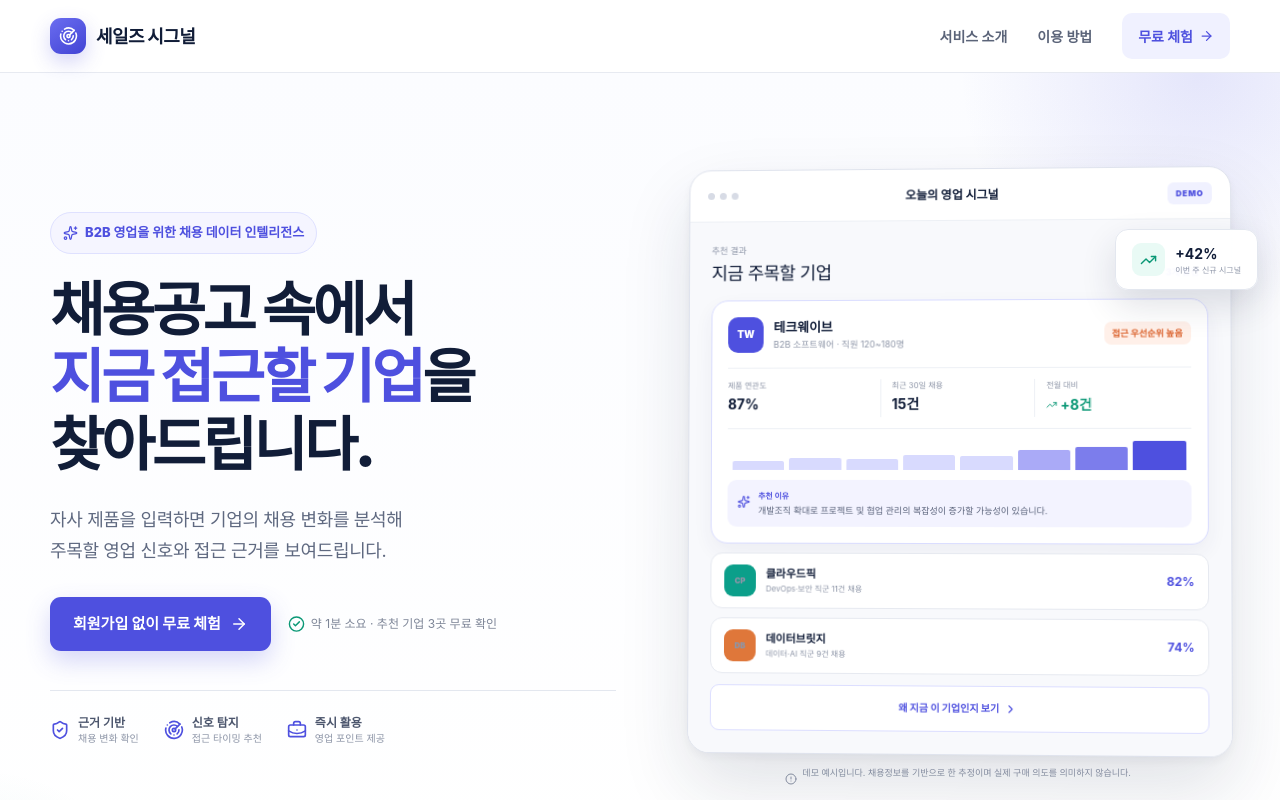
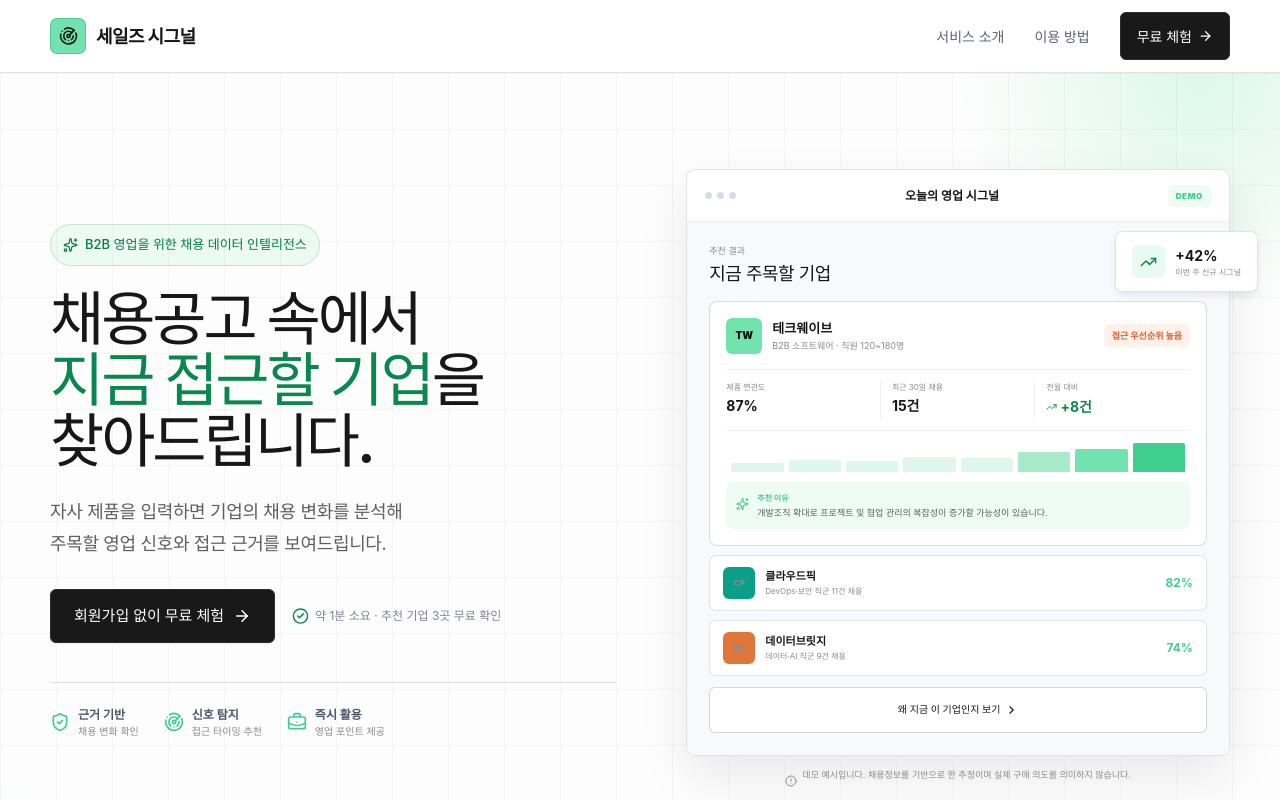
Before and after one commit to AL07-2026/AL07TEAM02, a React (Vite) app: page / in a window 1280 px wide. Shown: the top 800 px of the page. Built offline with nearby package versions, Linux system fonts and the light colour scheme.

Commit message:
Refine landing page with technical SaaS styling

```diff
--- a/src/styles/globals.css
+++ b/src/styles/globals.css
@@ -2,15 +2,15 @@
 
 :root {
   color-scheme: light;
-  --ink: #111d38;
-  --body: #5f6980;
-  --muted: #8d95a7;
-  --line: #e3e7ef;
-  --soft: #f6f8fc;
-  --indigo: #4e50df;
-  --indigo-dark: #3739c5;
-  --indigo-soft: #f0f1ff;
-  --green: #0b9876;
+  --ink: #171717;
+  --body: #5f5f5f;
+  --muted: #8b8b8b;
+  --line: rgba(23, 23, 23, 0.12);
+  --soft: #f8f9f8;
+  --indigo: #3ecf8e;
+  --indigo-dark: #2db67b;
+  --indigo-soft: #effcf6;
+  --green: #0a874f;
   --orange: #dc642f;
 }
 
@@ -47,7 +47,7 @@ button {
 }
 a:focus-visible,
 button:focus-visible {
-  outline: 3px solid rgba(78, 80, 223, 0.3);
+  outline: 2px solid rgba(62, 207, 142, 0.48);
   outline-offset: 3px;
 }
 .container {
@@ -59,9 +59,9 @@ button:focus-visible {
   position: sticky;
   top: 0;
   z-index: 30;
-  border-bottom: 1px solid rgba(227, 231, 239, 0.85);
-  background: rgba(255, 255, 255, 0.9);
-  backdrop-filter: blur(16px);
+  border-bottom: 1px solid var(--line);
+  background: rgba(255, 255, 255, 0.94);
+  backdrop-filter: blur(12px);
 }
 .header-inner {
   height: 72px;
@@ -76,7 +76,7 @@ button:focus-visible {
   color: var(--ink);
   text-decoration: none;
   font-size: 18px;
-  font-weight: 850;
+  font-weight: 650;
   letter-spacing: -0.6px;
 }
 .brand-symbol {
@@ -84,10 +84,11 @@ button:focus-visible {
   height: 36px;
   display: grid;
   place-items: center;
-  color: #fff;
-  border-radius: 11px;
-  background: linear-gradient(145deg, #6b6df0, #4143d4);
-  box-shadow: 0 8px 20px rgba(78, 80, 223, 0.24);
+  color: #171717;
+  border: 1px solid rgba(10, 135, 79, 0.28);
+  border-radius: 7px;
+  background: #72e3ad;
+  box-shadow: none;
 }
 .brand-symbol svg {
   width: 19px;
@@ -101,7 +102,7 @@ button:focus-visible {
   color: #5b6479;
   text-decoration: none;
   font-size: 14px;
-  font-weight: 700;
+  font-weight: 500;
 }
 .site-nav > a:hover {
   color: var(--indigo);
@@ -111,9 +112,11 @@ button:focus-visible {
   align-items: center;
   gap: 6px;
   padding: 11px 16px;
-  color: var(--indigo);
-  border-radius: 10px;
-  background: var(--indigo-soft);
+  color: #111;
+  border: 1px solid #2d2d2d;
+  border-radius: 6px;
+  background: #191919;
+  color: #fff;
 }
 .header-cta svg {
   width: 15px;
@@ -128,8 +131,12 @@ button:focus-visible {
 .hero {
   position: relative;
   overflow: hidden;
-  padding: 94px 0 100px;
-  background: linear-gradient(180deg, #fbfcff, #fff);
+  padding: 96px 0 104px;
+  background-color: #fcfdfc;
+  background-image:
+    linear-gradient(rgba(23, 23, 23, 0.035) 1px, transparent 1px),
+    linear-gradient(90deg, rgba(23, 23, 23, 0.035) 1px, transparent 1px);
+  background-size: 56px 56px;
 }
 .hero-decoration {
   position: absolute;
@@ -141,14 +148,14 @@ button:focus-visible {
   height: 500px;
   top: -250px;
   right: -170px;
-  background: radial-gradient(circle, rgba(79, 81, 224, 0.13), transparent 68%);
+  background: radial-gradient(circle, rgba(114, 227, 173, 0.22), transparent 68%);
 }
 .hero-decoration-two {
   width: 380px;
   height: 380px;
   left: -210px;
   bottom: -250px;
-  background: radial-gradient(circle, rgba(12, 152, 118, 0.09), transparent 68%);
+  background: radial-gradient(circle, rgba(114, 227, 173, 0.14), transparent 68%);
 }
 .hero-grid {
   position: relative;
@@ -164,12 +171,12 @@ button:focus-visible {
   gap: 7px;
   margin-bottom: 22px;
   padding: 8px 12px;
-  color: var(--indigo);
-  border: 1px solid #dfe1ff;
+  color: #087a48;
+  border: 1px solid rgba(10, 135, 79, 0.18);
   border-radius: 999px;
-  background: #f5f5ff;
+  background: rgba(114, 227, 173, 0.12);
   font-size: 13px;
-  font-weight: 800;
+  font-weight: 550;
 }
 .eyebrow svg {
   width: 15px;
@@ -177,13 +184,13 @@ button:focus-visible {
 .hero h1 {
   margin: 0;
   font-size: clamp(45px, 4.6vw, 60px);
-  line-height: 1.15;
-  letter-spacing: -3.4px;
-  font-weight: 900;
+  line-height: 1.04;
+  letter-spacing: -3px;
+  font-weight: 560;
 }
 .hero h1 em {
   position: relative;
-  color: var(--indigo);
+  color: #0a874f;
   font-style: normal;
 }
 .hero h1 em::after {
@@ -194,7 +201,7 @@ button:focus-visible {
   bottom: -2px;
   z-index: -1;
   height: 9px;
-  background: #dedfff;
+  background: rgba(114, 227, 173, 0.42);
   transform: rotate(-1deg);
 }
 .hero-copy > p {
@@ -217,17 +224,18 @@ button:focus-visible {
   min-height: 54px;
   padding: 0 23px;
   color: #fff;
-  border-radius: 11px;
-  background: var(--indigo);
-  box-shadow: 0 10px 24px rgba(78, 80, 223, 0.23);
+  border: 1px solid #2f2f2f;
+  border-radius: 6px;
+  background: #191919;
+  box-shadow: 0 1px 2px rgba(0, 0, 0, 0.08);
   text-decoration: none;
   font-size: 15px;
-  font-weight: 800;
+  font-weight: 550;
   transition: 0.2s ease;
 }
 .primary-button:hover {
-  background: var(--indigo-dark);
-  transform: translateY(-2px);
+  background: #2b2b2b;
+  transform: translateY(-1px);
 }
 .primary-button svg {
   width: 18px;
@@ -277,13 +285,11 @@ button:focus-visible {
 }
 .demo-window {
   overflow: hidden;
-  border: 1px solid #dfe3ed;
-  border-radius: 22px;
+  border: 1px solid var(--line);
+  border-radius: 9px;
   background: #fff;
-  box-shadow:
-    0 32px 70px rgba(25, 36, 70, 0.13),
-    0 4px 12px rgba(25, 36, 70, 0.05);
-  transform: perspective(1200px) rotateY(-2deg) rotateX(1deg);
+  box-shadow: 0 20px 50px rgba(0, 0, 0, 0.08);
+  transform: none;
 }
 .demo-toolbar {
   height: 52px;
@@ -348,13 +354,13 @@ button:focus-visible {
 .demo-card {
   padding: 24px;
   border: 1px solid #dfe3eb;
-  border-radius: 17px;
+  border-radius: 8px;
   background: #fff;
 }
 .demo-card.compact {
   padding: 16px;
-  border-color: #d9dcff;
-  box-shadow: 0 8px 20px rgba(50, 55, 110, 0.06);
+  border-color: rgba(10, 135, 79, 0.22);
+  box-shadow: none;
 }
 .demo-company-row {
   display: flex;
@@ -367,9 +373,9 @@ button:focus-visible {
   display: grid;
   flex: 0 0 auto;
   place-items: center;
-  color: #fff;
-  border-radius: 10px;
-  background: var(--indigo);
+  color: #111;
+  border-radius: 6px;
+  background: #72e3ad;
   font-size: 10px;
   font-weight: 900;
 }
@@ -445,13 +451,13 @@ button:focus-visible {
   flex: 1;
   min-height: 5px;
   border-radius: 2px 2px 0 0;
-  background: #d8dafe;
+  background: #dff7eb;
 }
 .signal-chart span:nth-last-child(3) {
-  background: #aaaaf7;
+  background: #a7ebca;
 }
 .signal-chart span:nth-last-child(2) {
-  background: #7c7dec;
+  background: #72e3ad;
 }
 .signal-chart span:last-child {
   background: var(--indigo);
@@ -462,8 +468,8 @@ button:focus-visible {
   gap: 8px;
   margin-top: 10px;
   padding: 10px;
-  border-radius: 9px;
-  background: #f3f3ff;
+  border-radius: 6px;
+  background: #effcf6;
 }
 .demo-signal svg {
   width: 13px;
@@ -481,7 +487,7 @@ button:focus-visible {
 }
 .demo-signal p {
   margin: 2px 0 0;
-  color: #59627a;
+  color: var(--body);
   font-size: 9px;
   line-height: 1.45;
 }
@@ -491,8 +497,8 @@ button:focus-visible {
   gap: 10px;
   margin-top: 9px;
   padding: 11px 13px;
-  border: 1px solid #e6e9f0;
-  border-radius: 12px;
+  border: 1px solid var(--line);
+  border-radius: 7px;
   background: #fff;
 }
 .mini-avatar {
@@ -501,9 +507,9 @@ button:focus-visible {
   display: grid;
   place-items: center;
   color: #fff;
-  border-radius: 9px;
+  border-radius: 6px;
   font-size: 9px;
-  font-weight: 900;
+  font-weight: 650;
 }
 .mini-avatar.green {
   background: #0b9f8a;
@@ -535,12 +541,12 @@ button:focus-visible {
   gap: 5px;
   margin-top: 11px;
   padding: 10px;
-  color: var(--indigo);
-  border: 1px solid #dcdeff;
-  border-radius: 9px;
+  color: #171717;
+  border: 1px solid rgba(23, 23, 23, 0.18);
+  border-radius: 6px;
   background: #fff;
   font-size: 10px;
-  font-weight: 800;
+  font-weight: 550;
 }
 .demo-detail-button:hover {
   background: var(--indigo-soft);
@@ -556,10 +562,10 @@ button:focus-visible {
   align-items: center;
   gap: 10px;
   padding: 13px 16px;
-  border: 1px solid #e3e7ef;
-  border-radius: 13px;
+  border: 1px solid var(--line);
+  border-radius: 7px;
   background: rgba(255, 255, 255, 0.97);
-  box-shadow: 0 15px 35px rgba(35, 43, 70, 0.14);
+  box-shadow: 0 4px 8px -2px rgba(0, 0, 0, 0.1);
 }
 .floating-signal > span {
   width: 33px;
@@ -567,7 +573,7 @@ button:focus-visible {
   display: grid;
   place-items: center;
   color: var(--green);
-  border-radius: 9px;
+  border-radius: 6px;
   background: #e9faf5;
 }
 .floating-signal svg {
@@ -628,16 +634,17 @@ button:focus-visible {
   padding: 105px 0;
 }
 .section-label {
-  color: var(--indigo);
+  color: #0a874f;
   font-size: 12px;
-  font-weight: 900;
+  font-weight: 600;
   letter-spacing: 1.3px;
 }
 .section-heading h2 {
   margin: 10px 0 16px;
   font-size: clamp(32px, 3.2vw, 42px);
-  line-height: 1.25;
-  letter-spacing: -2px;
+  line-height: 1.12;
+  letter-spacing: -1.7px;
+  font-weight: 560;
 }
 .section-heading > p {
   margin: 0;
@@ -663,11 +670,11 @@ button:focus-visible {
 }
 .compare-card {
   padding: 30px;
-  border-radius: 18px;
+  border-radius: 8px;
 }
 .compare-card > span {
   font-size: 12px;
-  font-weight: 850;
+  font-weight: 600;
 }
 .compare-card h3 {
   margin: 7px 0 25px;
@@ -694,10 +701,10 @@ button:focus-visible {
   color: #a0a7b5;
 }
 .after-card {
-  color: #4d5770;
-  border: 1px solid #ced1ff;
+  color: #3f4a44;
+  border: 1px solid rgba(10, 135, 79, 0.2);
   background: var(--indigo-soft);
-  box-shadow: 0 12px 30px rgba(61, 63, 171, 0.08);
+  box-shadow: none;
 }
 .after-card > span,
 .after-card svg {
@@ -719,7 +726,7 @@ button:focus-visible {
   flex: 1;
   padding: 30px;
   border: 1px solid var(--line);
-  border-radius: 18px;
+  border-radius: 8px;
   background: #fff;
 }
 .step-card > b {
@@ -736,7 +743,7 @@ button:focus-visible {
   place-items: center;
   margin-bottom: 24px;
   color: var(--indigo);
-  border-radius: 14px;
+  border-radius: 7px;
   background: var(--indigo-soft);
 }
 .step-icon svg {
@@ -763,7 +770,7 @@ button:focus-visible {
   width: 19px;
 }
 .principles-section {
-  background: #fafbfe;
+  background: #fafbfa;
 }
 .principles-grid {
   display: grid;
@@ -774,7 +781,7 @@ button:focus-visible {
 .principle-card {
   padding: 28px;
   border: 1px solid var(--line);
-  border-radius: 18px;
+  border-radius: 8px;
   background: #fff;
 }
 .principle-card > div {
@@ -788,7 +795,7 @@ button:focus-visible {
   display: grid;
   place-items: center;
   color: var(--indigo);
-  border-radius: 12px;
+  border-radius: 7px;
   background: var(--indigo-soft);
 }
 .principle-card svg {
@@ -797,7 +804,7 @@ button:focus-visible {
 .principle-card small {
   color: #c0c5d0;
   font-size: 10px;
-  font-weight: 850;
+  font-weight: 600;
   letter-spacing: 0.6px;
 }
 .principle-card h3 {
@@ -817,8 +824,8 @@ button:focus-visible {
   gap: 12px;
   margin-top: 22px;
   padding: 18px;
-  border: 1px solid #dcdeff;
-  border-radius: 14px;
+  border: 1px solid rgba(10, 135, 79, 0.2);
+  border-radius: 8px;
   background: var(--indigo-soft);
 }
 .principle-notice svg {
@@ -840,8 +847,10 @@ button:focus-visible {
 
 .final-cta-section {
   padding: 52px 0;
-  color: #fff;
-  background: linear-gradient(120deg, #4244cf, #5c5ee7);
+  color: #171717;
+  border-top: 1px solid rgba(10, 135, 79, 0.18);
+  border-bottom: 1px solid rgba(10, 135, 79, 0.18);
+  background: #72e3ad;
 }
 .final-cta-inner {
   display: flex;
@@ -860,8 +869,9 @@ button:focus-visible {
   display: grid;
   flex: 0 0 auto;
   place-items: center;
-  border-radius: 14px;
-  background: rgba(255, 255, 255, 0.13);
+  border: 1px solid rgba(23, 23, 23, 0.12);
+  border-radius: 7px;
+  background: rgba(255, 255, 255, 0.35);
 }
 .final-cta-copy h2 {
   margin: 0 0 5px;
@@ -870,7 +880,7 @@ button:focus-visible {
 }
 .final-cta-copy p {
   margin: 0;
-  color: #dfe0ff;
+  color: #28533f;
   font-size: 13px;
 }
 .final-cta-action {
@@ -886,23 +896,24 @@ button:focus-visible {
   justify-content: center;
   gap: 8px;
   padding: 0 20px;
-  color: var(--indigo);
-  border-radius: 10px;
-  background: #fff;
+  color: #fff;
+  border: 1px solid #2d2d2d;
+  border-radius: 6px;
+  background: #191919;
   text-decoration: none;
   font-size: 13px;
-  font-weight: 850;
+  font-weight: 550;
   transition: 0.2s;
 }
 .final-cta-action a:hover {
   transform: translateY(-2px);
-  box-shadow: 0 12px 28px rgba(25, 28, 100, 0.22);
+  box-shadow: 0 4px 8px -2px rgba(0, 0, 0, 0.14);
 }
 .final-cta-action svg {
   width: 16px;
 }
 .final-cta-action span {
-  color: #d4d5ff;
+  color: #2c6047;
   font-size: 9px;
 }
 .site-footer {
@@ -950,9 +961,10 @@ button:focus-visible {
   display: flex;
   overflow: hidden;
   flex-direction: column;
-  border-radius: 20px;
+  border: 1px solid var(--line);
+  border-radius: 8px;
   background: #fff;
-  box-shadow: 0 30px 100px rgba(3, 8, 25, 0.35);
+  box-shadow: 0 18px 50px rgba(0, 0, 0, 0.18);
   animation: rise-in 0.22s ease;
 }
 .demo-modal > header {
@@ -965,7 +977,7 @@ button:focus-visible {
 .demo-modal header span {
   color: var(--indigo);
   font-size: 9px;
-  font-weight: 900;
+  font-weight: 600;
   letter-spacing: 1px;
 }
 .demo-modal header h2 {
@@ -979,7 +991,7 @@ button:focus-visible {
   place-items: center;
   color: #697288;
   border: 0;
-  border-radius: 10px;
+  border-radius: 6px;
   background: #f2f4f8;
 }
 .demo-modal header button svg {
@@ -995,7 +1007,7 @@ button:focus-visible {
   gap: 10px;
   margin-bottom: 7px;
   padding: 15px;
-  border-radius: 13px;
+  border-radius: 7px;
   background: var(--indigo-soft);
 }
 .modal-summary > div {
@@ -1027,12 +1039,12 @@ button:focus-visible {
   border-radius: 8px;
   background: var(--indigo-soft);
   font-size: 10px;
-  font-weight: 900;
+  font-weight: 600;
 }
 .analysis-block small {
   color: var(--indigo);
   font-size: 9px;
-  font-weight: 850;
+  font-weight: 600;
 }
 .analysis-block h3 {
   margin: 3px 0 11px;
@@ -1111,7 +1123,7 @@ button:focus-visible {
   justify-content: center;
   gap: 7px;
   padding: 0 16px;
-  border-radius: 9px;
+  border-radius: 6px;
   font-size: 11px;
   font-weight: 800;
   text-decoration: none;
@@ -1122,8 +1134,9 @@ button:focus-visible {
   background: #fff;
 }
 .demo-modal footer a {
-  color: #fff;
-  background: var(--indigo);
+  color: #171717;
+  border: 1px solid rgba(10, 135, 79, 0.28);
+  background: #72e3ad;
 }
 .demo-modal footer svg {
   width: 14px;
```
